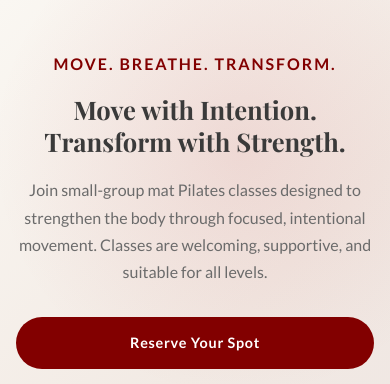
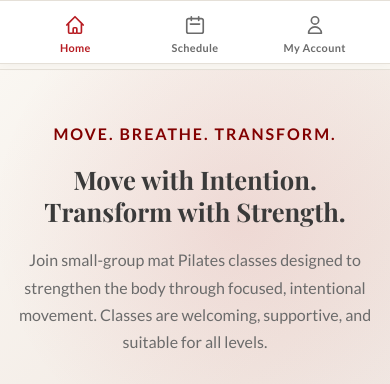
Before and after one commit to rob10305/pilates-studio, a website: page public/index.html in a window 390 px wide. Shown: the top 384 px of the page. Drawn offline with nearby package versions, Linux system fonts and the light colour scheme; no server answers.

Commit message:
Restore mobile top nav with Home, Schedule, and My Account links
Shows simplified top nav on mobile with just the three key links, hiding logo, hamburger, and other nav items (About Me, Forms, Auth).

Co-Authored-By: Claude Opus 4.6 <noreply@anthropic.com>

```diff
--- a/public/css/styles.css
+++ b/public/css/styles.css
@@ -676,23 +676,43 @@ footer .copyright { font-size: 0.8rem; color: rgba(255,255,255,0.4); border-top:
 /* Mobile */
 @media (max-width: 680px) {
 
-  /* Hide top nav entirely on mobile — bottom nav handles navigation */
+  /* Show simplified top nav on mobile */
   nav {
-    display: none !important;
+    display: flex !important;
+    align-items: center;
+    justify-content: center;
+    padding: 0.5rem 4%;
   }
-  .nav-toggle { display: none; }
+  .nav-logo { display: none; }
+  .nav-toggle { display: none !important; }
   .nav-links {
-    display: none !important;
+    display: flex !important;
+    position: static !important;
+    flex-direction: row !important;
+    gap: 0;
+    width: auto;
+    box-shadow: none;
+    border: none;
+    background: transparent;
   }
-  .nav-links li { width: 100%; }
+  /* Hide all nav items except Home, Schedule, My Account */
+  .nav-links li { display: none !important; }
+  .nav-links li:nth-child(1),
+  .nav-links li:nth-child(3) {
+    display: block !important;
+  }
+  /* My Schedule shown by JS when logged in — just ensure it's not hidden by our rule */
+  .nav-links li#myScheduleNav[style*="block"] {
+    display: block !important;
+  }
   .nav-links a {
     display: block;
-    padding: 0.9rem 5%;
-    font-size: 1rem;
-    border-bottom: 1px solid var(--border);
+    padding: 0.6rem 1rem;
+    font-size: 0.9rem;
+    border-bottom: none;
     color: var(--charcoal);
+    font-weight: 600;
   }
-  .nav-links li:last-child a { border-bottom: none; }
   .nav-logo-img { height: 42px; }
 
   /* Hero */
```
